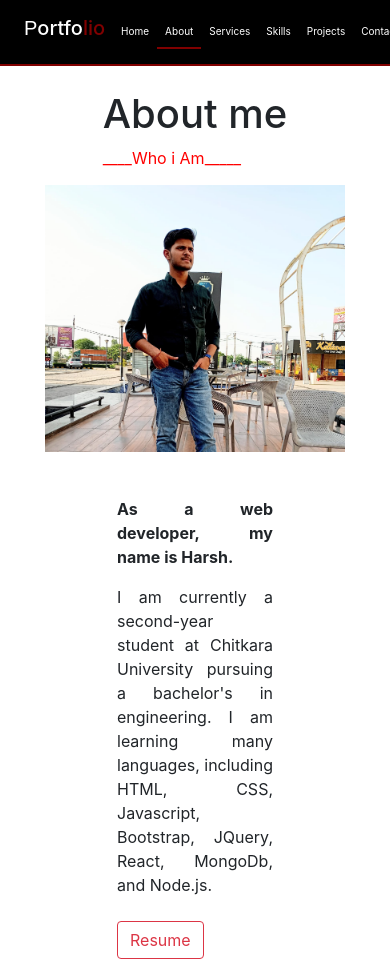
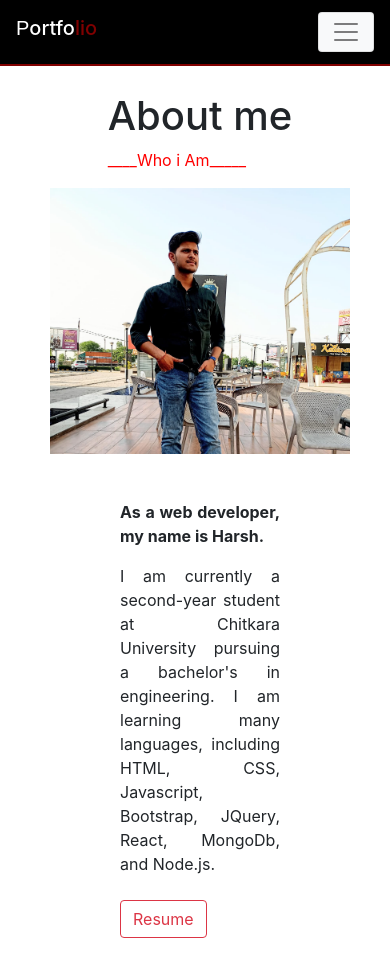
Before and after one commit to harshkumar88/portFolio, a React (Create React App) app: page /portFolio/About in a window 390 px wide. Built offline with nearby package versions, Linux system fonts and the light colour scheme; a web font is replaced by a local one.

Commit message:
navbar-settings

```diff
--- a/package.json
+++ b/package.json
@@ -9,6 +9,7 @@
     "@testing-library/user-event": "^13.5.0",
     "emailjs-com": "^3.2.0",
     "gh-pages": "^3.2.3",
+    "jquery": "^3.6.1",
     "react": "^18.0.0",
     "react-dom": "^18.0.0",
     "react-router-dom": "^5.3.0",
@@ -16,7 +17,7 @@
     "web-vitals": "^2.1.4"
   },
   "scripts": {
-   "start": "react-scripts start",
+    "start": "react-scripts start",
     "build": "react-scripts build",
     "test": "react-scripts test",
     "eject": "react-scripts eject"
--- a/public/index.html
+++ b/public/index.html
@@ -29,6 +29,11 @@
       Learn how to configure a non-root public URL by running `npm run build`.
     -->
     <title>React App</title>
+    <link rel="stylesheet" href="https://cdn.jsdelivr.net/npm/bootstrap@4.6.1/dist/css/bootstrap.min.css">
+    <script src="https://cdn.jsdelivr.net/npm/jquery@3.6.0/dist/jquery.slim.min.js"></script>
+    <script src="https://cdn.jsdelivr.net/npm/popper.js@1.16.1/dist/umd/popper.min.js"></script>
+    <script src="https://cdn.jsdelivr.net/npm/bootstrap@4.6.1/dist/js/bootstrap.bundle.min.js"></script>
+
   </head>
   <body>
     <noscript>You need to enable JavaScript to run this app.</noscript>
--- a/src/components/About.jsx
+++ b/src/components/About.jsx
@@ -10,7 +10,7 @@ const About = (props) => {
 
     return (
         <>
-            <div style={{display:"flex",flexDirection:"column",flexWrap:"wrap",marginTop:"3%",overflow:"hidden"}} className="bottom">
+            <div style={{display:"flex",flexDirection:"column",flexWrap:"wrap",marginTop:"3%",overflow:"hidden",width:"100vw",minWidth:"400px"}} className="bottom">
             <div className="move">
                 <h1>About me</h1>
                 <span style={{color:"red"}}>____Who i Am_____</span>
--- a/src/components/Header.jsx
+++ b/src/components/Header.jsx
@@ -1,24 +1,27 @@
 import React, { useState } from 'react';
-import {NavLink} from "react-router-dom";
+import { NavLink } from "react-router-dom";
 import './Port.scss'
+import $ from 'jquery'
+import { Component } from 'react';
 
 
-const Header =()=>{
 
-    const [col,set]=useState("black")
-    const [text,seting]=useState("white")
-    const [t,sett]=useState("maroon")
-   const [b,rang]=useState(true)
-    const [toggle,rev]=useState(false);
+const Header = () => {
+    const [check,change]=useState(true);
+    const [col, set] = useState("black")
+    const [text, seting] = useState("white")
+    const [t, sett] = useState("maroon")
+    const [b, rang] = useState(true)
+    const [toggle, rev] = useState(false);
     window.addEventListener('scroll', event => {
-        if(window.scrollY=='0'){
+        if (window.scrollY == '0') {
             set("black")
             seting("white")
             sett("maroon")
             rev(false)
             rang(true);
         }
-        else{
+        else {
             rev(true);
             set("maroon")
             seting("white")
@@ -27,43 +30,54 @@ const Header =()=>{
 
         }
 
+    })
+        const hiding=()=>{
+            if(check==false){
+                change(true)
 
-    })
+            document.getElementsByClassName("navbar-toggler-icon")[0].click();
+
+         }
+        }
+
 
     return (
         <>
-         <div style={{position:"fixed",width:"100%",top:"0px",borderBottom:"2px solid maroon"}} className="short">
-        <nav className=" collapse pos-f-t navbar navbar-expand navbar-light " style={{backgroundColor:`${col}`}}>
+            <div style={{ position: "fixed", width: "100%", top: "0px", borderBottom: "2px solid maroon" }} className="short">
+                <nav class="navbar navbar-expand-md  navbar-light" style={{ backgroundColor: `${col}` }}>
                 <ul className="navbar-nav " >
                             <li className="nav-item active">
-        <NavLink exact   to="/portFolio" className="nav-link" ><h1 style={{color:`${text}`}} className="port "><span style={{fontStretch:"extra-expanded",fontFamily:"sans-serif"}}>P</span>ortfo<span style={{color:`${t}`}}>lio</span></h1></NavLink>
+                                <NavLink exact to="/portFolio" className="nav-link" ><h1 style={{ color: `${text}` }} className="port "><span style={{ fontStretch: "extra-expanded", fontFamily: "sans-serif" }}>P</span>ortfo<span style={{ color: `${t}` }}>lio</span></h1></NavLink>
                             </li>
                         </ul>
+                    <button class="navbar-toggler bg-light" type="button" data-toggle="collapse" data-target="#collapsibleNavbar" onClick={()=>{change(!check)}}>
+                        <span class="navbar-toggler-icon" ></span>
+                    </button>
+                    <div class="collapse navbar-collapse" id="collapsibleNavbar">
                         <ul class="navbar-nav ml-auto " >
 
                             <li class="nav-item active text" >
-      <NavLink exact activeClassName={b==true?"change":"change2"} to="/portFolio" className="nav-link" style={{color:`${text}`}}>Home</NavLink>
+                                <NavLink exact  activeClassName={check?`{b == true ? "change" : "change2"}:"change"`:""} activeClassName={b == true ? "change" : "change2"} to="/portFolio" className="nav-link" style={{ color: `${text}` }} onClick={hiding}>Home</NavLink>
                             </li>
                             <li class="nav-item active takemargin" >
-      <NavLink exact activeClassName="change" to="/portFolio/About" className="nav-link"style={{color:`${text}`}}>About</NavLink>
+                                <NavLink exact activeClassName={check?"change":""} to="/portFolio/About" className="nav-link" style={{ color: `${text}` }} onClick={hiding}>About</NavLink>
                             </li>
                             <li class="nav-item active">
-      <NavLink exact activeClassName="change" to="/portFolio/Services" className="nav-link" style={{color:`${text}`}}>Services</NavLink>
+                                <NavLink exact activeClassName={check?"change":""} to="/portFolio/Services" className="nav-link" style={{ color: `${text}` }} onClick={hiding}>Services</NavLink>
                             </li>
                             <li class="nav-item active">
-      <NavLink exact activeClassName="change" to="/portFolio/Skills" className="nav-link" style={{color:`${text}`}}>Skills</NavLink>
+                                <NavLink exact activeClassName={check?"change":""} to="/portFolio/Skills" className="nav-link" style={{ color: `${text}` }} onClick={hiding}>Skills</NavLink>
                             </li>
                             <li class="nav-item active">
-      <NavLink exact activeClassName="change" to="/portFolio/Projects" className="nav-link" style={{color:`${text}`}}>Projects</NavLink>
+                                <NavLink exact activeClassName={check?"change":""} to="/portFolio/Projects" className="nav-link" style={{ color: `${text}` }} onClick={hiding}>Projects</NavLink>
                             </li>
                             <li class="nav-item active">
-      <NavLink exact activeClassName="change" to="/portFolio/Contacts" className="nav-link" style={{color:`${text}`}}>Contact</NavLink>
+                                <NavLink exact activeClassName={check?"change":""} to="/portFolio/Contacts" className="nav-link" style={{ color: `${text}` }} onClick={hiding}>Contact</NavLink>
                             </li>
 
                         </ul>
+                    </div>
                 </nav>
-
-
 
             </div>
         </>
--- a/src/components/Home.jsx
+++ b/src/components/Home.jsx
@@ -90,7 +90,7 @@ const Home = () => {
     return (
         <>
 
-            <div className="w-100  h-100" style={{ backgroundImage: `url(${img})`, backfaceVisibility: "hidden", backgroundAttachment: "fixed", backgroundSize: "100% 100%", height: "100vh", backgroundRepeat: "no-repeat", minWidth: "400px" }} className="bottom"><div className=" container-fluid " style={{ display: 'flex', flexWrap: "wrap" }}>
+            <div className="w-100  h-100" style={{ backgroundImage: `url(${img})`, backfaceVisibility: "hidden", backgroundAttachment: "fixed", backgroundSize: "100% 100%", maxHeight: "100vh",minHeight:"100vh", backgroundRepeat: "no-repeat", minWidth: "400px" }} className="bottom"><div className=" container-fluid " style={{ display: 'flex', flexWrap: "wrap" }}>
                 <div className="m-5 text-white mx-auto padd" style={{ paddingTop: "14%", height: "200px", textShadow: "1px 5px black" }}>
                     {/* <span>Hello,my name is </span><br /> */}
                     <span style={{ fontFamily: "sans-serif", fontSize: "40px" }} className="harsh">Greetings, I'm Harsh Kumar.</span>
--- a/src/components/Port.scss
+++ b/src/components/Port.scss
@@ -9,6 +9,11 @@
 
     cursor: pointer;
 
+}
+
+body{
+    max-width:100vw ;
+    overflow-x: hidden;
 }
 .carding:hover{
     transition: all 0.1s ease-in-out;
@@ -29,6 +34,7 @@
 
     }
 }
+
 
 .short{
     z-index: 2;
@@ -60,7 +66,7 @@ $size:10px;
     bottom:10px
 }
 @media screen and (max-width: 800px) {
-    .short{font-size: $size;}
+    // .short{font-size: $size;}
     .hai{
         font-size: 15px;
     }
@@ -89,7 +95,7 @@ $size:10px;
   }
 
   @media screen and (max-width: 600px) {
-    .short{font-size: 10px;}
+    // .short{font-size: 10px;}
     .port{
         font-size: 20px;
     }
```
Also changed, not shown: 1 other file (tests, documents, lock files or other folders). Lines whose indentation alone changed are shown as unchanged.
